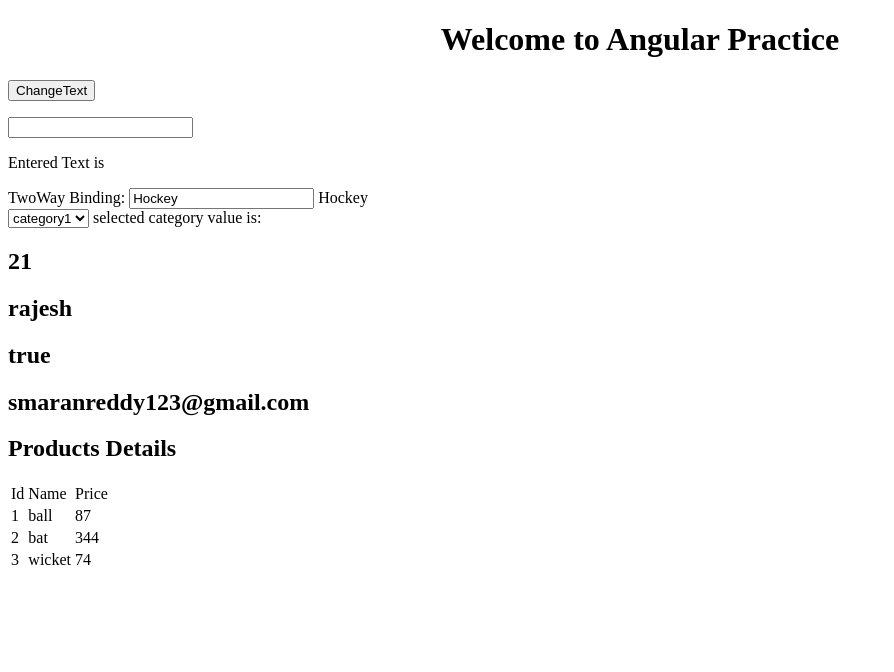
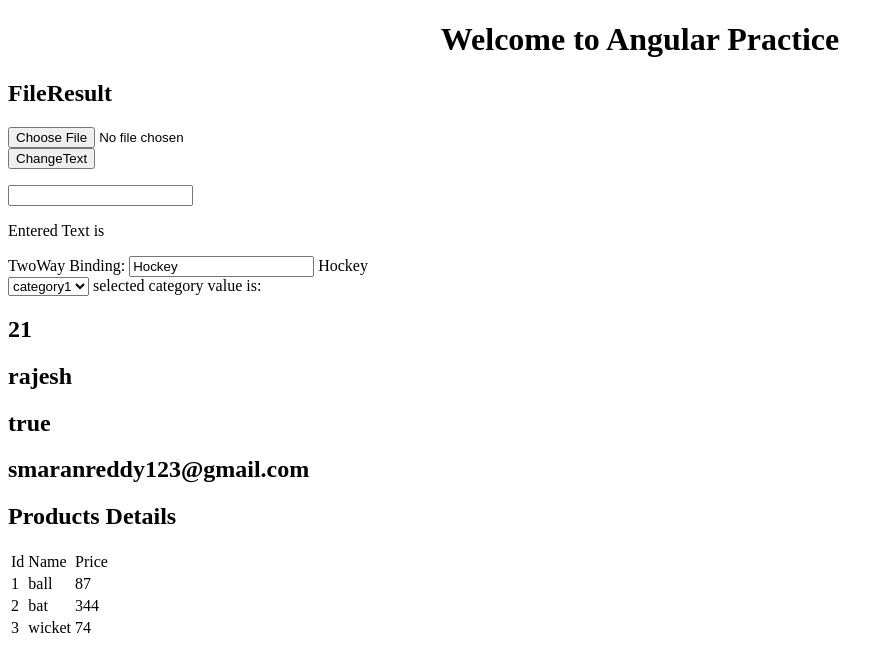
Before and after one commit to smaran123/angular5, an Angular app: page / in a window 1280 px wide. Shown: the top 672 px of the page, without its empty margins (0-894 px from the left). Built offline with nearby package versions, Linux system fonts and the light colour scheme.

Commit message:
select a File with Change Event in Angular5

```diff
--- a/src/app/app.component.html
+++ b/src/app/app.component.html
@@ -5,6 +5,9 @@
   </h1>
 
 </div>
+<h2>FileResult</h2>
+<input type="file" placeholder="Enter File" (change)="changeFileResult($event)">
+<span [innerHTML]="fileResult"></span><br/>
 <button (click)="clickMe()"> ChangeText</button>
 <p>{{result}}</p>
 <input type="text" (keyup)="changeMe($event)">
--- a/src/app/app.component.ts
+++ b/src/app/app.component.ts
@@ -18,6 +18,8 @@ export class AppComponent {
   sportName: string;
 
   products: Product[];
+
+  fileResult: string = '';
 
   ngOnInit() {
   	this.title = "Angular Practice";
@@ -60,4 +62,12 @@ export class AppComponent {
     this.state = event.target.value;
   }
 
+  changeFileResult(event: any) {
+  console.log(event)
+  var selectedFile = event.target.files[0];
+    this.fileResult = 'File Name:' + selectedFile.name;
+    this.fileResult += '<br>file size(byte): ' + selectedFile.size;
+    this.fileResult += '<br>File Type: ' + selectedFile.type;
+  }
+
 }
```
